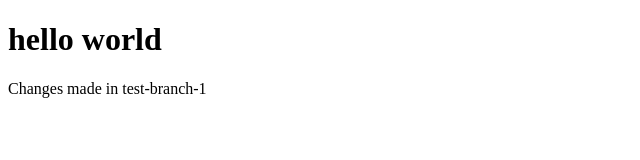
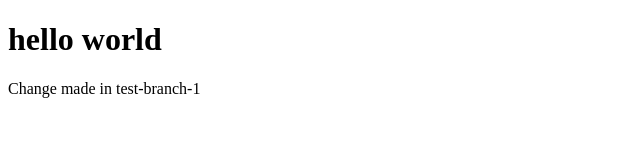
Before and after one commit to Kishlaya1999/teaching-git-github, a plain HTML site: page index.html in a window 1280 px wide. Shown: the full height of the page, 0-640 px from the left. Drawn offline with Linux system fonts and the light colour scheme.

Commit message:
Made a spelling change

```diff
--- a/index.html
+++ b/index.html
@@ -9,7 +9,7 @@
 
 <body>
   <h1>hello world</h1>
-  <span>Changes made in test-branch-1</span>
+  <span>Change made in test-branch-1</span>
 </body>
 
 </html>
```
